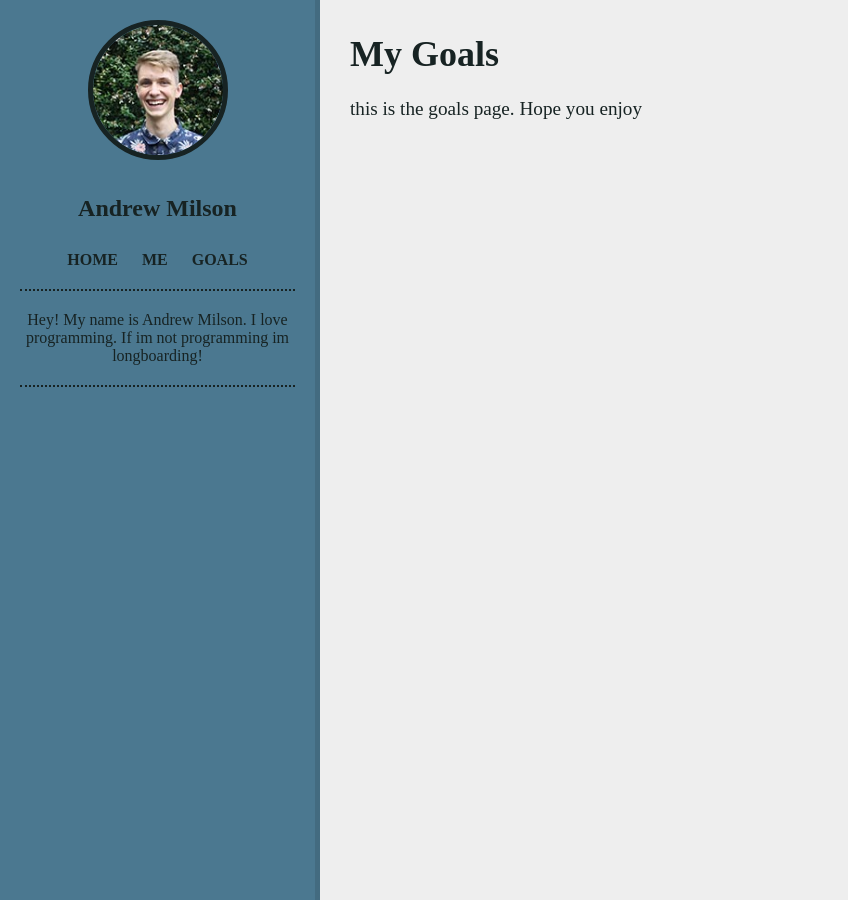
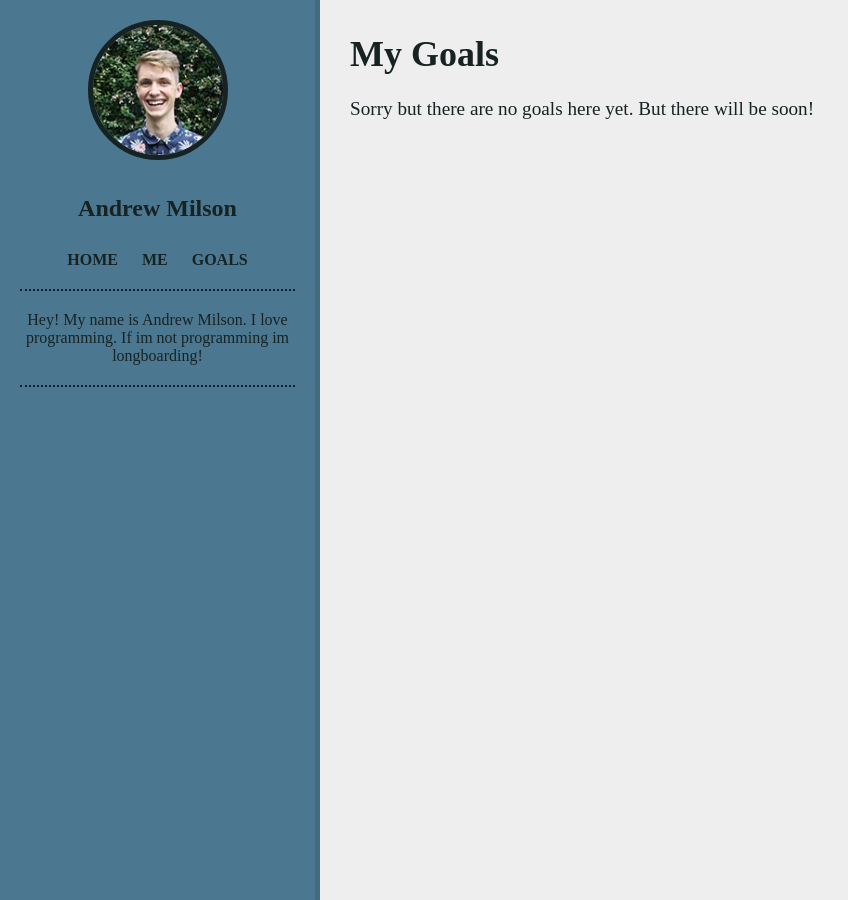
Before and after one commit to andrewmilson/andrewmilson.github.io, a Jekyll site: the page built from goals.md, in a window 1280 px wide. Shown: the whole page, without its empty margins (0-848 px from the left). Built offline with Jekyll 4.4.1, drawn with Linux system fonts in a browser that asks for light colours.

Commit message:
updated goals page

```diff
--- a/goals.md
+++ b/goals.md
@@ -4,4 +4,4 @@ title: My Goals
 permalink: /goals/
 ---
 
-this is the goals page. Hope you enjoy
+Sorry but there are no goals here yet. But there will be soon!
```
